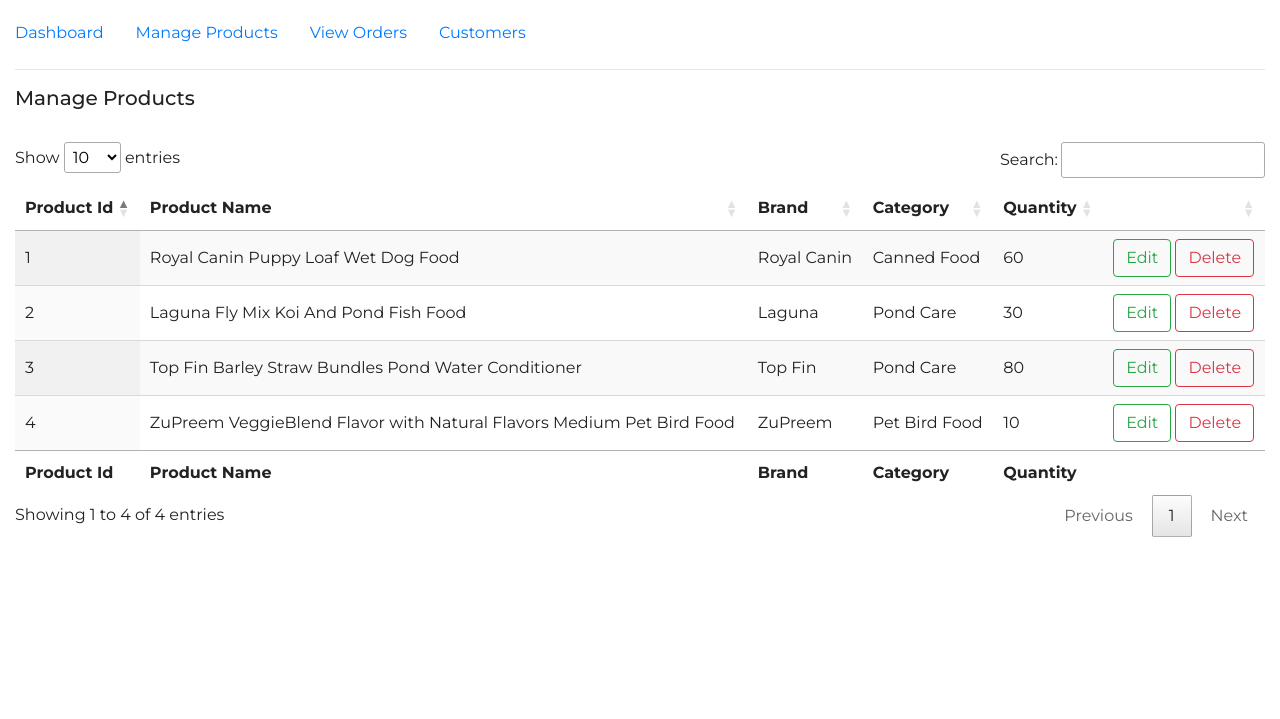
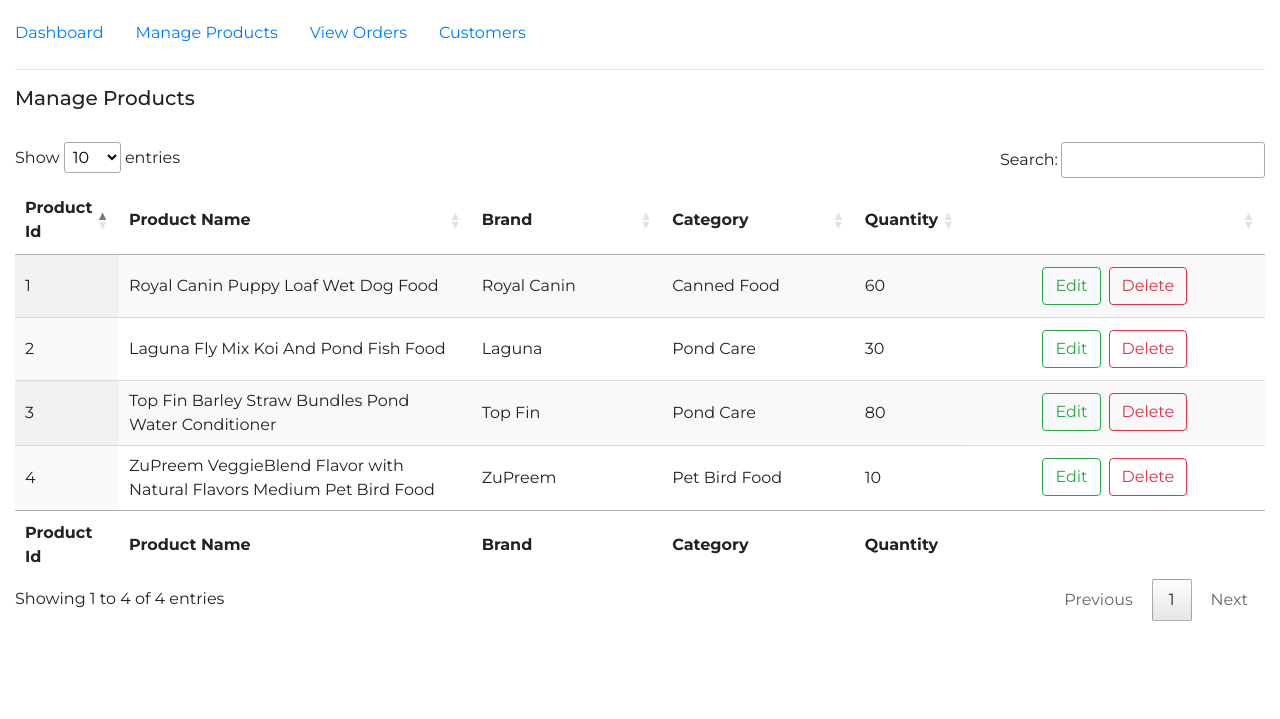
Before and after one commit to pdadhikary/flask-pet-store, a Flask app: page /admin/products in a window 1280 px wide. Shown: the part 148-867 px from the top of the page. Run offline with Flask 2, Linux system fonts and the light colour scheme; data comes from the database, SQL or seed files in the repository; some libraries are stand-ins or nearby versions.

Commit message:
Data Tables Column Width Adjusted

```diff
--- a/flask_pet_store/admin/templates/admin/products.html
+++ b/flask_pet_store/admin/templates/admin/products.html
@@ -24,11 +24,11 @@
                 <td>{{ product.brand }}</td>
                 <td>{{ product.category }}</td>
                 <td>{{ product.quantity }}</td>
-                <td>
-                    <button class="btn btn-outline-success" data-toggle="modal"
+                <td class="d-flex justify-content-center">
+                    <button class="btn btn-outline-success m-1" data-toggle="modal"
                             data-target="#productEditModal-{{ product.id }}">Edit
                     </button>
-                    <button class="btn btn-outline-danger" data-toggle="modal"
+                    <button class="btn btn-outline-danger m-1" data-toggle="modal"
                             data-target="#productDeleteModal-{{ product.id }}">Delete
                     </button>
                 </td>
@@ -51,7 +51,16 @@
 {% block admin_scripts %}
     <script>
         $(document).ready(function () {
-            $('#products-table').DataTable();
+            $('#products-table').DataTable({
+                "columns": [
+                    {"width": "5%"},
+                    {"width": "30%"},
+                    {"width": "16%"},
+                    {"width": "16%"},
+                    {"width": "8%"},
+                    {"width": "25%"},
+                ]
+            });
         });
     </script>
 {% endblock %}
```
